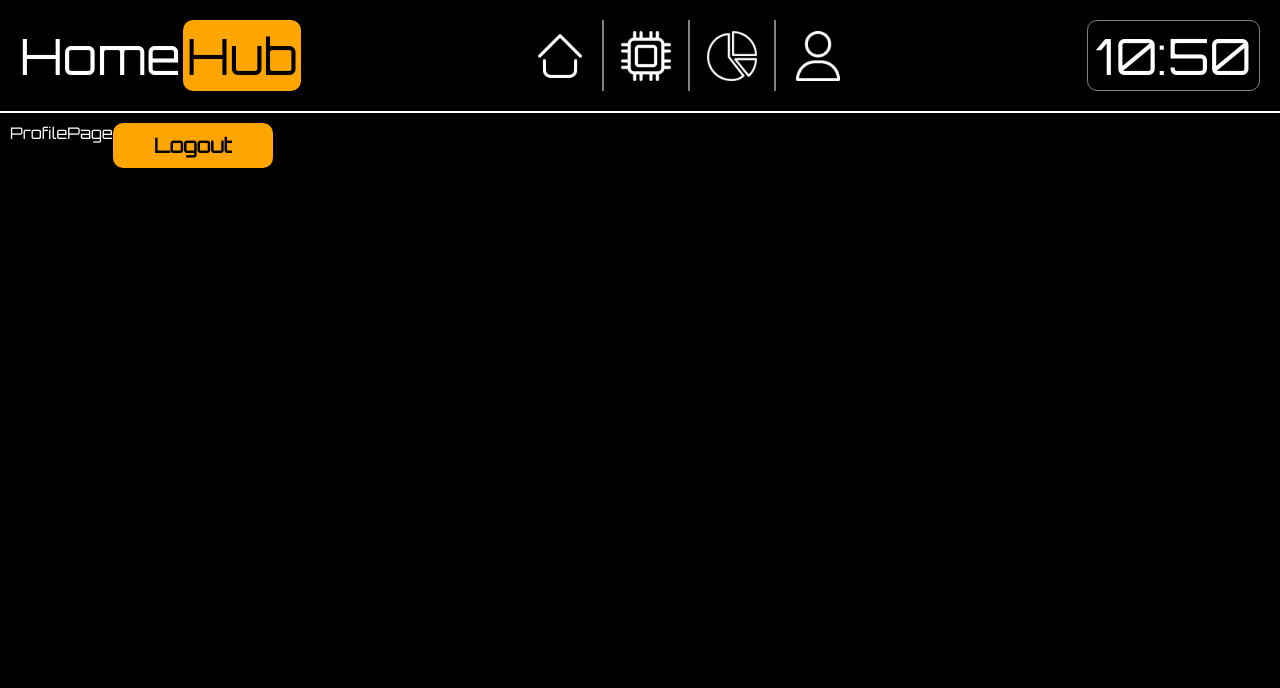
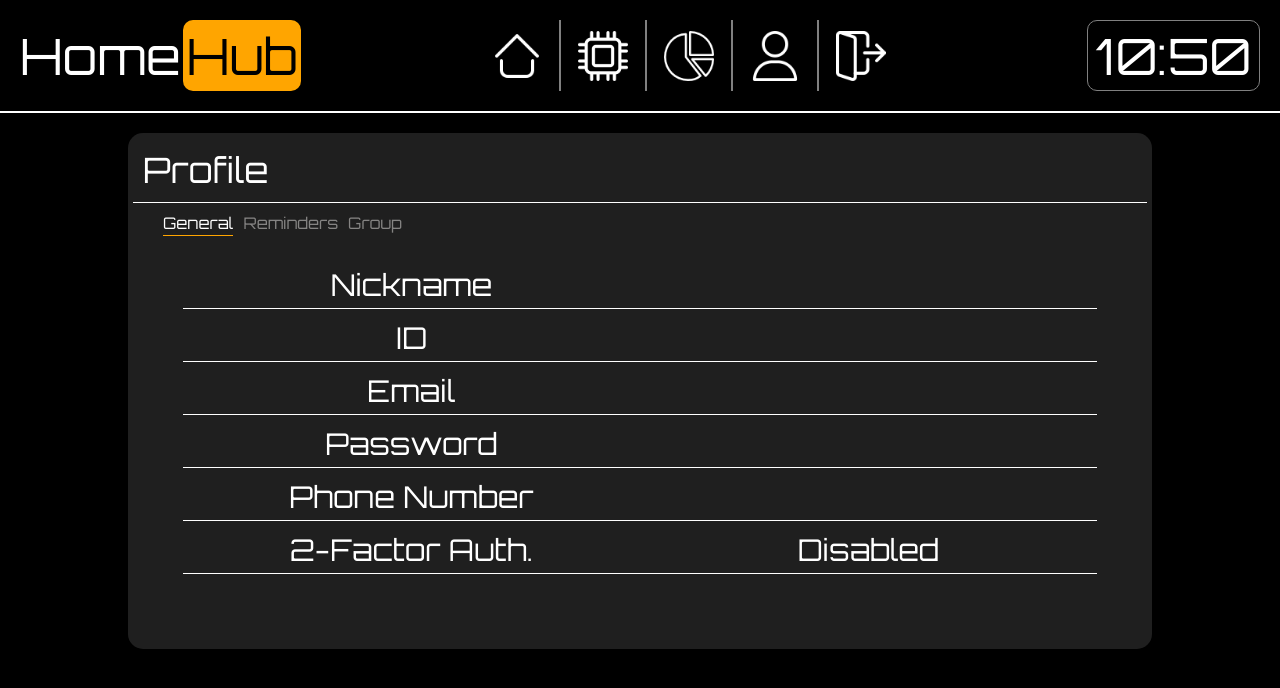
Before and after one commit to Tezim/HomeHub, a React (Create React App) app in the folder frontend/: page /profile in a window 1280 px wide. Shown: the top 688 px of the page. Built offline with nearby package versions, Linux system fonts and the light colour scheme; no server answers; sample sign-in values are in the browser's storage.

Commit message:
add profile page

```diff
--- a/frontend/src/components/DevicesScroll.js
+++ b/frontend/src/components/DevicesScroll.js
@@ -27,6 +27,7 @@ const DevicesScroll = ({ appliances, rooms, categories, onSelect }) => {
         overflow: "auto",
         overflowX: "hidden",
         maxHeight: "65vh",
+        minHeight: "65vh",
       }}
       className="scrollable-div"
     >
--- a/frontend/src/components/TopBar/NavBar.js
+++ b/frontend/src/components/TopBar/NavBar.js
@@ -1,6 +1,20 @@
+import { useNavigate } from "react-router-dom";
+import { logoutUser } from "../../services/ProfileService";
 import NavBarIcon from "./NavBarIcon";
+import { isAuthenticated } from "../helpers/Helpers";
 
 const NavBar = () => {
+  const history = useNavigate();
+  const authenticated = isAuthenticated();
+
+  const logout = async () => {
+    if (authenticated) {
+      logoutUser()
+        .then(() => sessionStorage.removeItem("authetication"))
+        .then(() => history("/"));
+    }
+  };
+
   return (
     <div
       style={{
@@ -29,6 +43,12 @@ const NavBar = () => {
         imgSrc={"/user.png"}
         destination={"/profile"}
         alt={"userButton"}
+      />
+      <NavBarIcon
+        imgSrc={"/logout.png"}
+        destination={"/"}
+        alt={"logout"}
+        onLogout={() => logout()}
         last
       />
     </div>
--- a/frontend/src/components/TopBar/NavBarIcon.js
+++ b/frontend/src/components/TopBar/NavBarIcon.js
@@ -2,7 +2,7 @@ import { useState } from "react";
 import { useNavigate } from "react-router-dom";
 import Spacer from "./Spacer";
 
-const NavBarIcon = ({ imgSrc, alt, destination, last }) => {
+const NavBarIcon = ({ imgSrc, alt, destination, onLogout, last }) => {
   const history = useNavigate();
   const [isHovered, setIsHovered] = useState();
   return (
@@ -34,7 +34,10 @@ const NavBarIcon = ({ imgSrc, alt, destination, last }) => {
             justifyContent: "center",
             alignItems: "center",
           }}
-          onClick={() => history(destination)}
+          onClick={() => {
+            if (onLogout) onLogout();
+            history(destination);
+          }}
         >
           <img
             src={imgSrc}
--- /dev/null
+++ b/frontend/src/components/profile/ProfileSubpage.js
@@ -0,0 +1,18 @@
+const ProfileSubpage = ({ subpageText, selected, onSelect }) => {
+  return (
+    <div
+      style={{
+        marginRight: "10px",
+        cursor: "pointer",
+        paddingBottom: "2px",
+        color: selected === subpageText ? "white" : "#858483",
+        borderBottom: selected === subpageText ? "1px solid orange" : "inherit",
+      }}
+      onClick={onSelect}
+    >
+      {subpageText}
+    </div>
+  );
+};
+
+export default ProfileSubpage;
--- a/frontend/src/pages/DevicesPage.js
+++ b/frontend/src/pages/DevicesPage.js
@@ -5,10 +5,11 @@ import PageHeader from "../components/PageHeader";
 import { useEffect } from "react";
 import { isAuthenticated } from "../components/helpers/Helpers";
 import CustomLoading from "../components/custom/CustomLoading";
-import { getDevicesFromDb } from "../services/DevicesService";
+import { addDeviceToDb, getDevicesFromDb } from "../services/DevicesService";
 import { getCategoriesFromDb } from "../services/CategoriesService";
 import { getRoomsFromDb } from "../services/RoomsService";
 import SpecificationText from "../components/SpecificationText";
+import AddDeviceModal from "../components/modals/AddDeviceModal";
 
 const DevicesPage = () => {
   const [devices, setDevices] = useState([]);
@@ -16,6 +17,7 @@ const DevicesPage = () => {
   const [loading, setLoading] = useState(false);
   const [categories, setCategories] = useState([]);
   const [selectedDevice, setSelectedDevice] = useState({});
+  const [showAddDeviceModal, setShowAddDeviceModal] = useState(false);
   const history = useNavigate();
   const authenticated = isAuthenticated();
 
@@ -43,13 +45,19 @@ const DevicesPage = () => {
       .finally(() => setLoading(false));
   };
 
+  const addDevice = (device) => {
+    setLoading(true);
+    addDeviceToDb(device)
+      .then(getDevices)
+      .catch((error) => console.log(error))
+      .finally(() => setLoading(false));
+  };
+
   const formatDate = (dateString) => {
     const date = new Date(dateString);
-
     const day = date.getDate().toString().padStart(2, "0");
-    const month = (date.getMonth() + 1).toString().padStart(2, "0"); // +1 because months are 0-indexed
+    const month = (date.getMonth() + 1).toString().padStart(2, "0");
     const year = date.getFullYear();
-
     const formattedDate = `${day}/${month}/${year}`;
     return formattedDate;
   };
@@ -79,10 +87,17 @@ const DevicesPage = () => {
         margin: "10px",
       }}
     >
+      <AddDeviceModal
+        show={showAddDeviceModal}
+        rooms={rooms}
+        categories={categories}
+        onClose={() => setShowAddDeviceModal(false)}
+        onSubmit={(device) => addDevice(device)}
+      />
       <PageHeader
         headerText={"Devices"}
         button={{
-          event: () => console.log("Devices"),
+          event: () => setShowAddDeviceModal(true),
           text: "Add device",
         }}
       />
@@ -91,14 +106,17 @@ const DevicesPage = () => {
           appliances={devices}
           categories={categories}
           rooms={rooms}
-          onSelect={(device) => setSelectedDevice(device)}
+          onSelect={(device) =>
+            selectedDevice !== device
+              ? setSelectedDevice(device)
+              : setSelectedDevice({})
+          }
         />
         {Object.keys(selectedDevice).length > 0 && (
           <div
             style={{
               backgroundColor: "#2b2b2b",
               width: "70%",
-              margin: "5px",
               borderRadius: "10px",
               minHeight: "65vh",
               padding: "20px",
--- a/frontend/src/pages/HomePage.js
+++ b/frontend/src/pages/HomePage.js
@@ -143,7 +143,7 @@ const HomePage = () => {
           borderRadius: "15px",
           padding: "5px",
           margin: "10px",
-          maxWidth: "75vw",
+          maxWidth: "80vw",
         }}
       >
         <PageHeader
--- a/frontend/src/pages/LoginPage.js
+++ b/frontend/src/pages/LoginPage.js
@@ -1,5 +1,5 @@
 import { useState, useEffect } from "react";
-import { loginUser } from "../services/UserService";
+import { loginUser } from "../services/ProfileService";
 import { useNavigate } from "react-router-dom";
 import CustomInput from "../components/custom/CustomInput";
 import CustomButton from "../components/custom/CustomButton";
--- a/frontend/src/pages/ProfilePage.js
+++ b/frontend/src/pages/ProfilePage.js
@@ -1,31 +1,133 @@
 import { useNavigate } from "react-router-dom";
-import CustomButton from "../components/custom/CustomButton";
-import { logoutUser } from "../services/UserService";
 import { isAuthenticated } from "../components/helpers/Helpers";
-import { useEffect } from "react";
+import { useEffect, useState } from "react";
+import PageHeader from "../components/PageHeader";
+import SpecificationText from "../components/SpecificationText";
+import {
+  getProfileFromDb,
+  getProfileRemindersFromDb,
+} from "../services/ProfileService";
+import CustomLoading from "../components/custom/CustomLoading";
+import ProfileSubpage from "../components/profile/ProfileSubpage";
 
 const ProfilePage = () => {
+  const [loading, setLoading] = useState(false);
+  const [profile, setProfile] = useState({});
+  const [reminders, setReminders] = useState();
+  const [selectedSubpage, setSelectedSubpage] = useState("General");
   const history = useNavigate();
   const authenticated = isAuthenticated();
 
+  const getProfile = () => {
+    setLoading(true);
+    getProfileFromDb()
+      .then((response) => setProfile(response.data))
+      .catch((error) => console.log(error))
+      .finally(() => setLoading(false));
+  };
+
+  const getReminders = () => {
+    setLoading(true);
+    getProfileRemindersFromDb()
+      .then((response) => setReminders(response.data))
+      .catch((error) => console.log(error))
+      .finally(() => setLoading(false));
+  };
+
   useEffect(() => {
     if (!authenticated) history("/");
+    let promises = [];
+    promises.push(getProfile());
+    promises.push(getReminders());
+    Promise.all(promises);
   }, [authenticated, history]);
 
-  const logout = async () => {
-    logoutUser()
-      .then(() => sessionStorage.removeItem("authetication"))
-      .then(() => history("/"));
-  };
+  if (loading) {
+    return <CustomLoading />;
+  }
 
   return (
-    <div style={{ display: authenticated ? "flex" : "none" }}>
-      ProfilePage
-      <CustomButton
-        buttonType={"button"}
-        buttonText={"Logout"}
-        onClick={() => logout()}
-      />
+    <div
+      style={{
+        display: "flex",
+        alignContent: "center",
+        justifyContent: "center",
+      }}
+    >
+      <div
+        style={{
+          display: authenticated ? "flex" : "none",
+          flexDirection: "column",
+          flexGrow: 1,
+          backgroundColor: "#1f1f1f",
+          maxWidth: "80vw",
+          borderRadius: "15px",
+          padding: "5px",
+          margin: "10px",
+        }}
+      >
+        <PageHeader headerText={"Profile"} />
+        <div
+          style={{
+            display: "flex",
+            padding: "10px 0px 0px 30px",
+          }}
+        >
+          <ProfileSubpage
+            subpageText={"General"}
+            selected={selectedSubpage}
+            onSelect={() => setSelectedSubpage("General")}
+          />
+          <ProfileSubpage
+            subpageText={"Reminders"}
+            selected={selectedSubpage}
+            onSelect={() => setSelectedSubpage("Reminders")}
+          />
+          <ProfileSubpage
+            subpageText={"Group"}
+            selected={selectedSubpage}
+            onSelect={() => setSelectedSubpage("Group")}
+          />
+        </div>
+        {selectedSubpage === "General" && (
+          <div
+            style={{
+              padding: "30px 50px 60px 50px",
+            }}
+          >
+            <SpecificationText spec={"Nickname"} value={profile?.username} />
+            <SpecificationText spec={"ID"} value={profile?.id} />
+            <SpecificationText spec={"Email"} value={profile?.email} />
+            <SpecificationText spec={"Password"} value={profile?.username} />
+            <SpecificationText spec={"Phone Number"} value={profile?.phone} />
+            <SpecificationText
+              spec={"2-Factor Auth."}
+              value={profile?.twoF_enabled ? "Enabled" : "Disabled"}
+            />
+          </div>
+        )}
+        {selectedSubpage === "Reminders" && (
+          <div
+            style={{
+              padding: "30px 50px 60px 50px",
+            }}
+          >
+            <SpecificationText spec={"Status"} value={reminders.reminders} />
+          </div>
+        )}
+        {selectedSubpage === "Group" && (
+          <div
+            style={{
+              padding: "30px 50px 60px 50px",
+            }}
+          >
+            <SpecificationText
+              spec={"Groups"}
+              value={profile.groups ? profile.groups : "None"}
+            />
+          </div>
+        )}
+      </div>
     </div>
   );
 };
--- /dev/null
+++ b/frontend/src/services/ProfileService.js
@@ -0,0 +1,25 @@
+import { getDataPromise, postDataPromise } from "./ApiService";
+
+export const loginUser = async (params) => {
+  return postDataPromise(`login`, params);
+};
+
+export const logoutUser = async () => {
+  return getDataPromise(`logout`);
+};
+
+export const getProfileFromDb = async () => {
+  return getDataPromise(`profile/general`);
+};
+
+export const getProfileSecurityFromDb = async () => {
+  return getDataPromise(`profile/security`);
+};
+
+export const getProfileGroupsFromDb = async () => {
+  return getDataPromise(`profile/groups`);
+};
+
+export const getProfileRemindersFromDb = async () => {
+  return getDataPromise(`profile/reminders`);
+};
--- a/frontend/src/services/UserService.js
+++ /dev/null
@@ -1,9 +0,0 @@
-import { getDataPromise, postDataPromise } from "./ApiService";
-
-export const loginUser = async (params) => {
-  return postDataPromise(`login`, params);
-};
-
-export const logoutUser = async () => {
-  return getDataPromise(`logout`);
-};
```
Also changed, not shown: frontend/src/components/profile/ProfileGroups.js (added, +9 -0 lines), frontend/public/logout.png (added).
